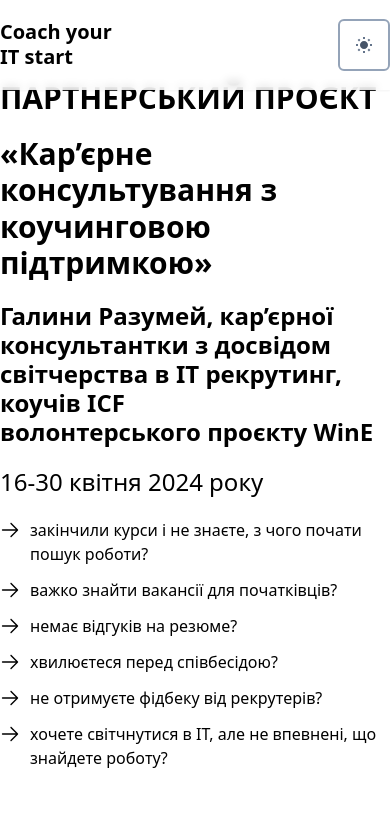
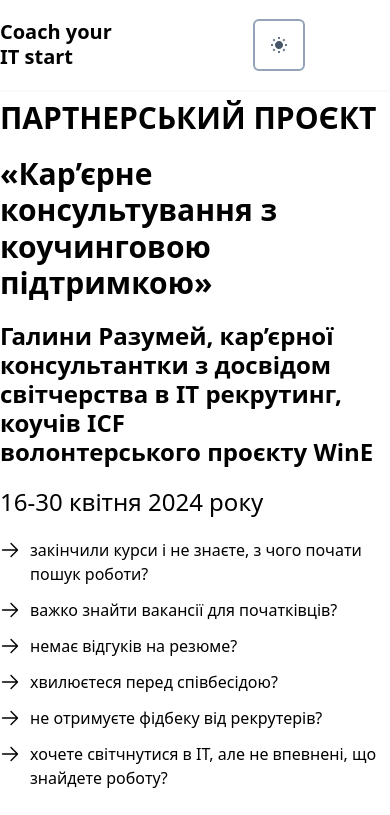
Before and after one commit to helen25sur/ICF-coaching-landing, a Gatsby site: page / in a window 390 px wide. Shown: the top 815 px of the page. Built offline with nearby package versions, Linux system fonts and the light colour scheme; Gatsby itself is replaced by a stand-in of ours; what tailgrids would draw is missing.

Commit message:
fix: small changes

```diff
--- a/src/components/Header/Header.js
+++ b/src/components/Header/Header.js
@@ -7,7 +7,7 @@ const Header = () => {
       className="fixed bg-white bg-opacity-80 dark:bg-dark shadow-sm backdrop-blur-sm left-0 top-0 z-50 w-full">
       <div className="container mx-auto">
         <div className="relative z-40 -mx-4 flex items-center justify-between">
-          <div className="w-60 max-w-full px-4">
+          <div className="w-64 max-w-full px-4">
             <a href="/" className="block w-full py-5">
               <span className="text-xl font-bold leading-[1.208] text-dark dark:text-white lg:text-[12px] xl:text-[16px]">Coach your IT start</span>
             </a>
--- a/src/components/HeroSection/HeroSection.js
+++ b/src/components/HeroSection/HeroSection.js
@@ -2,7 +2,7 @@ import React from 'react';
 
 const HeroSection = () => {
   return (
-    <section id="about_us" className="relative pb-[80px] pt-[80px] dark:bg-dark lg:pt-[120px]">
+    <section id="about_us" className="relative pb-[80px] pt-[100px] dark:bg-dark lg:pt-[120px]">
       <div className="container mx-auto">
         <div className="-mx-4 flex flex-wrap items-center">
           <div className="w-full px-4 lg:w-1/2">
--- a/src/components/ui/ThemeToggler.js
+++ b/src/components/ui/ThemeToggler.js
@@ -5,7 +5,7 @@ const ThemeToggler = () => {
   return (
     <Toggler>
       {({ theme, toggleTheme }) => (
-        <div className="flex flex-col justify-center ml-3">
+        <div className="flex flex-col justify-center ml-3 absolute right-[24%] sm:right-[50%] lg:static">
           <label className="cursor-pointer p-4 border-slate-400 dark:border-slate-300 border-2 rounded-md" htmlFor="light-switch">
             <input type="checkbox" onChange={e => {
               console.log(e.target);
```
